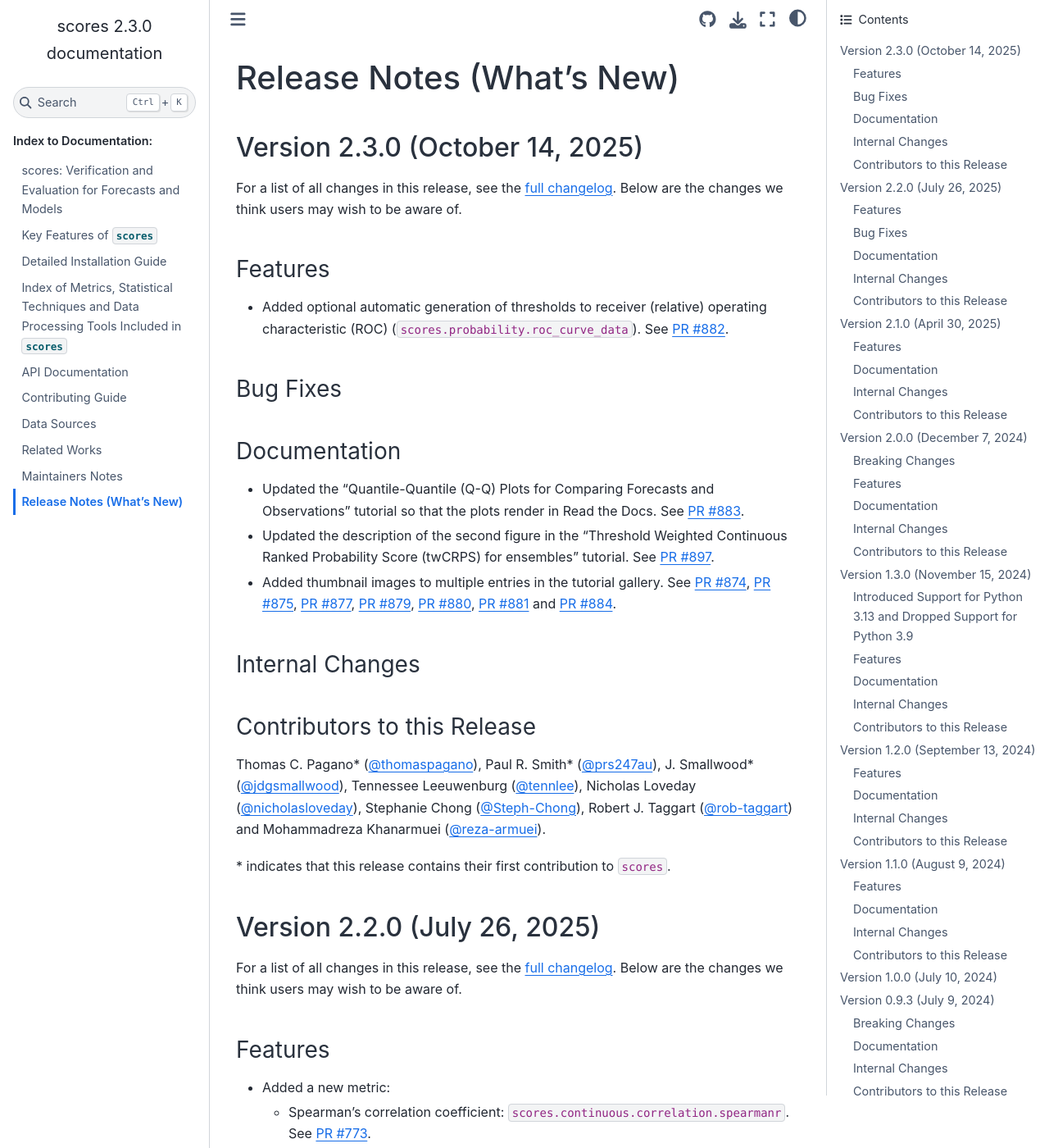
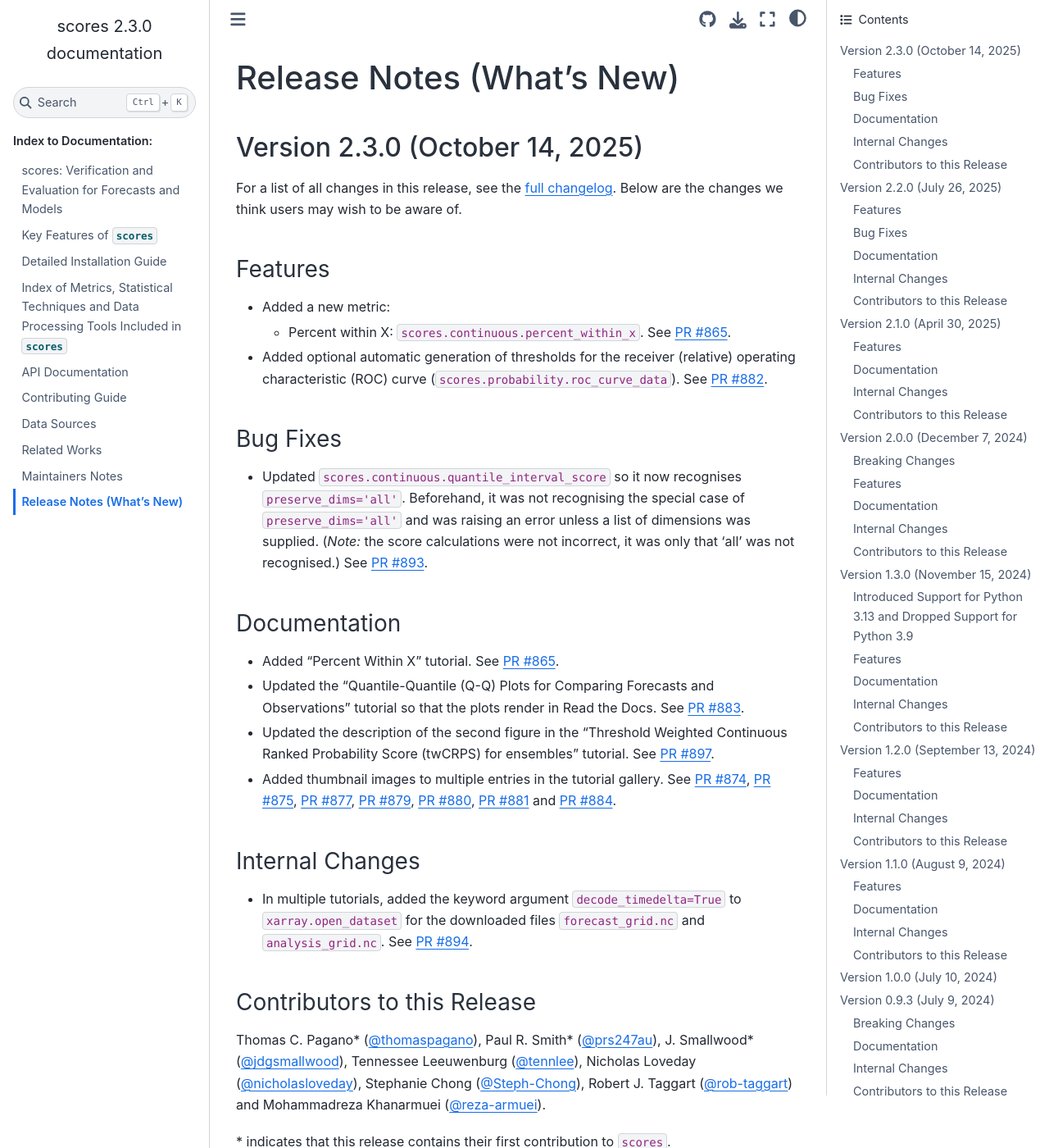
Before and after one commit to nci/scores, a Sphinx documentation site: the page built from docs/release_notes.md, in a window 1280 px wide and 1400 px high. Shown: the whole window at 82% size. Built offline with Sphinx 7.4.7 and the Sphinx Book theme 1.1.4, drawn with Linux system fonts in a browser that asks for light colours; pages that are not in the unit, such as notebooks, are missing from menus.

Commit message:
Updated until August 18 2025

```diff
--- a/docs/release_notes.md
+++ b/docs/release_notes.md
@@ -6,17 +6,24 @@ For a list of all changes in this release, see the [full changelog](https://gith
 
 ### Features
 
-- Added optional automatic generation of thresholds to receiver (relative) operating characteristic (ROC) (`scores.probability.roc_curve_data`). See [PR #882](https://github.com/nci/scores/pull/882).
+- Added a new metric:
+	- Percent within X: `scores.continuous.percent_within_x`. See [PR #865](https://github.com/nci/scores/pull/865).
+- Added optional automatic generation of thresholds for the receiver (relative) operating characteristic (ROC) curve (`scores.probability.roc_curve_data`). See [PR #882](https://github.com/nci/scores/pull/882).
 
 ### Bug Fixes
 
+- Updated `scores.continuous.quantile_interval_score` so it now recognises `preserve_dims='all'`. Beforehand, it was not recognising the special case of `preserve_dims='all'` and was raising an error unless a list of dimensions was supplied. (*Note:* the score calculations were not incorrect, it was only that 'all' was not recognised.) See [PR #893](https://github.com/nci/scores/pull/893).
+
 ### Documentation
 
+- Added "Percent Within X" tutorial. See [PR #865](https://github.com/nci/scores/pull/865).
 - Updated the "Quantile-Quantile (Q-Q) Plots for Comparing Forecasts and Observations" tutorial so that the plots render in Read the Docs. See [PR #883](https://github.com/nci/scores/pull/883).
 - Updated the description of the second figure in the "Threshold Weighted Continuous Ranked Probability Score (twCRPS) for ensembles" tutorial. See [PR #897](https://github.com/nci/scores/pull/897).
 - Added thumbnail images to multiple entries in the tutorial gallery. See [PR #874](https://github.com/nci/scores/pull/874), [PR #875](https://github.com/nci/scores/pull/875), [PR #877](https://github.com/nci/scores/pull/877), [PR #879](https://github.com/nci/scores/pull/879), [PR #880](https://github.com/nci/scores/pull/880), [PR #881](https://github.com/nci/scores/pull/881) and [PR #884](https://github.com/nci/scores/pull/884).
 
 ### Internal Changes
+
+- In multiple tutorials, added the keyword argument `decode_timedelta=True` to `xarray.open_dataset` for the downloaded files `forecast_grid.nc` and `analysis_grid.nc`. See [PR #894](https://github.com/nci/scores/pull/894).
 
 ### Contributors to this Release
 
```
